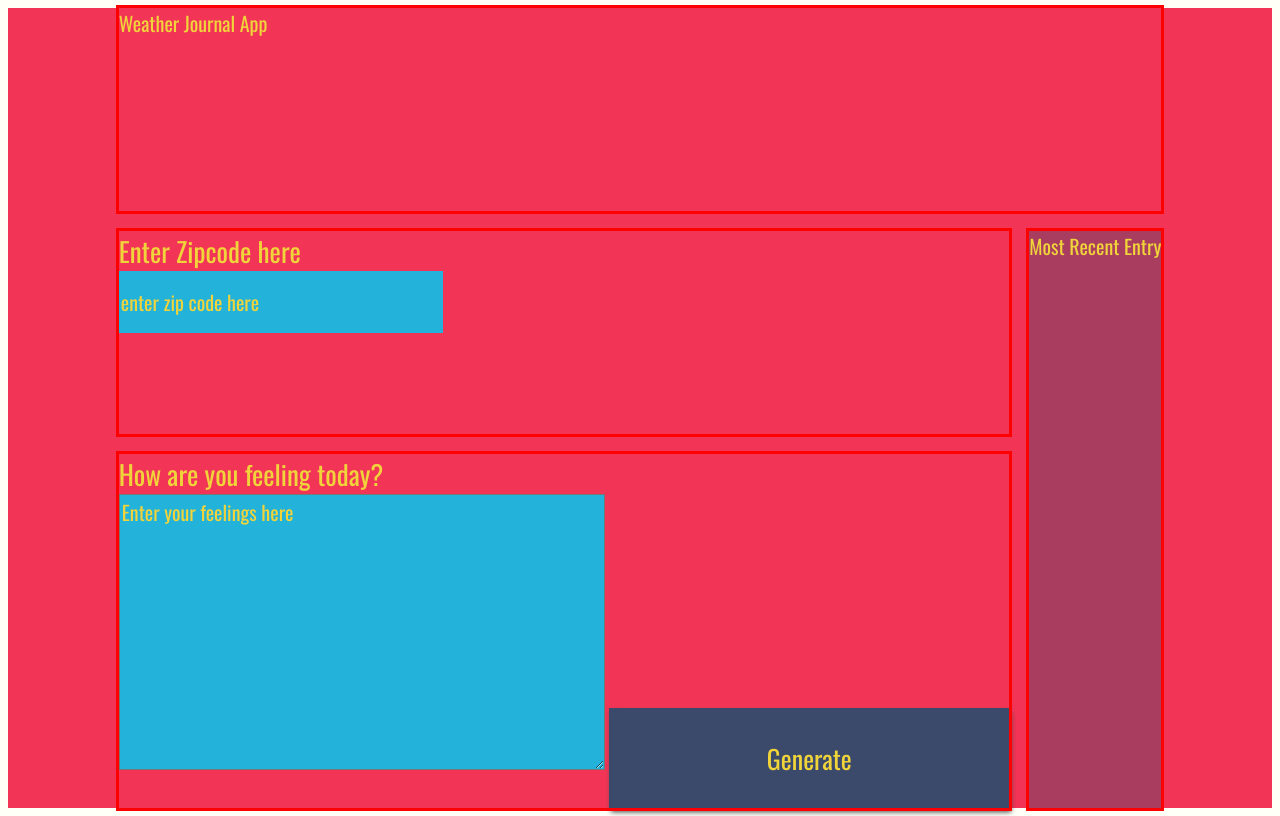
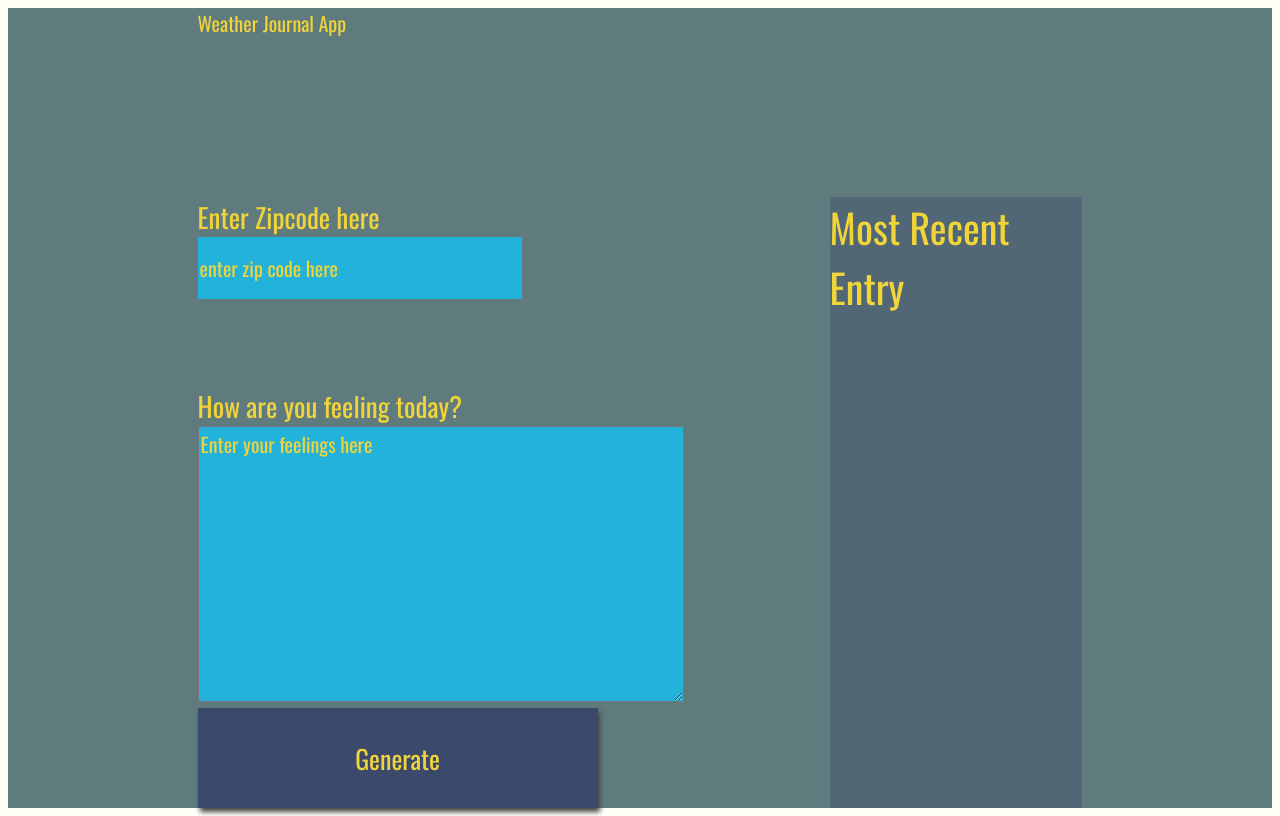
Before and after one commit to shreynolds/WeatherJournalProject, a plain HTML site: page website/index.html in a window 1280 px wide. Drawn offline with nearby package versions, Linux system fonts and the light colour scheme; a web font is replaced by a local one.

Commit message:
Added styling to clean up page layout

```diff
--- a/website/style.css
+++ b/website/style.css
@@ -6,12 +6,14 @@ body{
 #app{
     display: grid;
     height:100vh;
-    background: #f23557;
+    background: #607b7d;
     color: #f0d43a;
     justify-content: center;
-    grid-gap: 1em;
     font-size: 20px;
     font-family: 'Oswald', sans-serif;
+
+    grid-template-rows: 5% 25% 40% 25%;
+    grid-template-columns: 50% 20%;
 
     grid-template-areas:
     "title title"
@@ -21,8 +23,8 @@ body{
     grid-template-rows: repeat(2, 1fr);
 }
 
-.holder{
-    outline: 3px solid red;
+.headline {
+    grid-area:title;
 }
 
 .entry{
@@ -37,32 +39,11 @@ body{
 .feel{
     grid-area: feelings;
 }
-/*
-#entryHolder{
 
+.title{
+    font-size: 2em;
 }
 
-#date{
-
-}
-
-#temp{
-
-}
-
-#content{
-
-}
-*/
-
-.headline {
-    grid-area:title;
-}
-/*
-.title{
-
-}
-*/
 
 /*  Basic Styling To Override Default For Basic HTML Elements */
 label{
@@ -92,7 +73,7 @@ button{
     box-shadow: 2px 4px 5px #444;
 }
 button:hover{
-    background: red; /*CHANGE LATER */
+    background: blue; /*CHANGE LATER */
 }
 
 h1{
```
